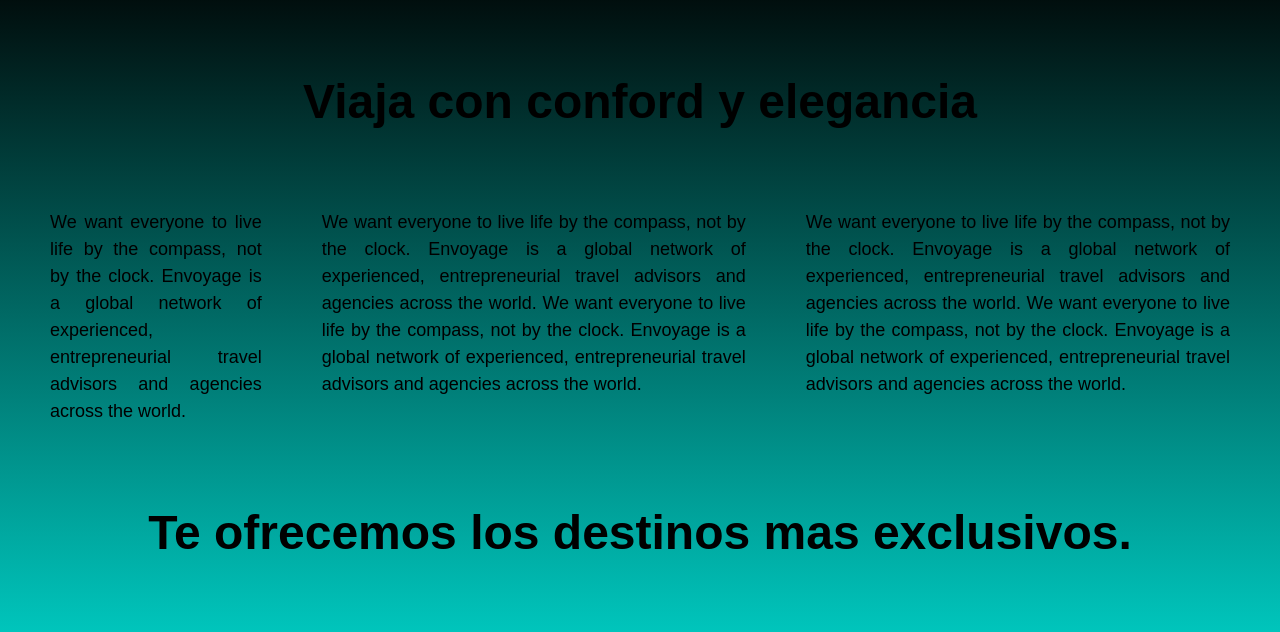
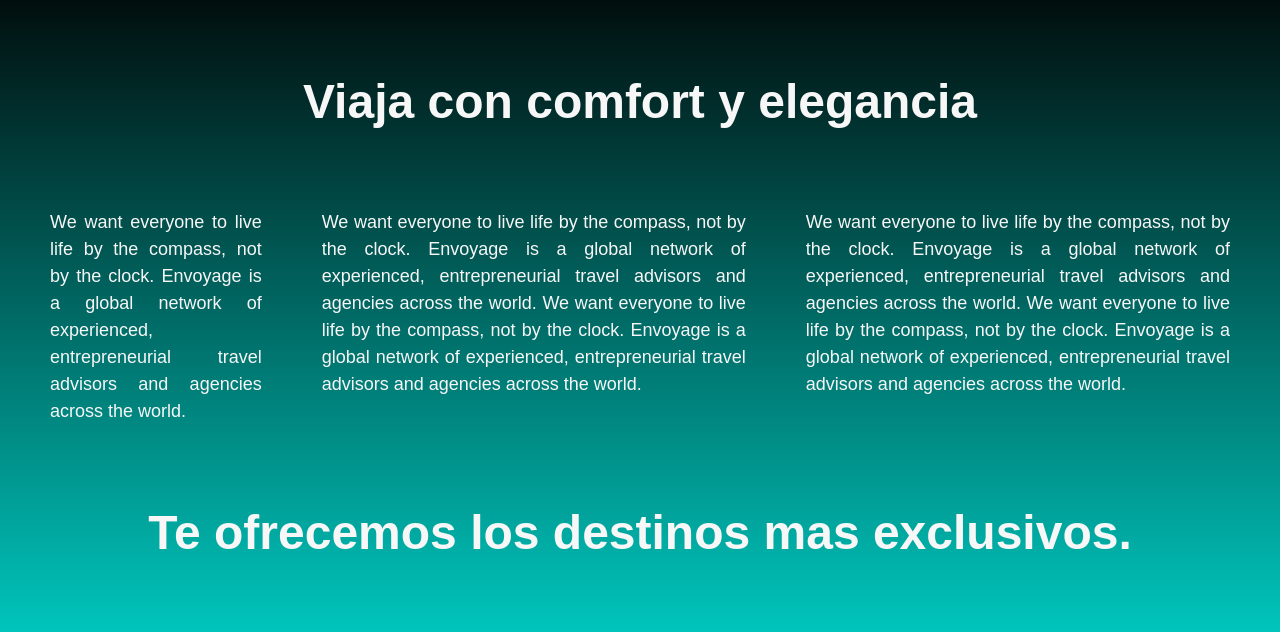
Before and after one commit to edilyrosa/euroviewapps, a plain HTML site: page index.html in a window 1280 px wide. Shown: the part 760-1392 px from the top of the page. Drawn offline with Linux system fonts and the light colour scheme.

Commit message:
Ediciones en clase

```diff
--- a/index.html
+++ b/index.html
@@ -30,7 +30,7 @@
         </div>
         <br/>
         <br/>
-        <h2>Viaja con conford y elegancia</h2>
+        <h2>Viaja con comfort y elegancia</h2>
         <div class="content">
             <p>
                 We want everyone to live life by the compass, not by the clock. Envoyage is a global network of experienced, entrepreneurial travel advisors and agencies across the world.
--- a/styles.css
+++ b/styles.css
@@ -38,6 +38,7 @@
 
 h2{
     font-size: 3em;
+    color: #f7f7f7;
 }
 
 nav {
@@ -71,6 +72,7 @@
     line-height: 1.5;
     text-align: justify;
     padding: 20px;
+    color:#f7f7f7;
 }
 
 .main-container {
```
Also changed, not shown: cotizaciones.html (+4 -3 lines), destinos.html (+1 -1 lines).
